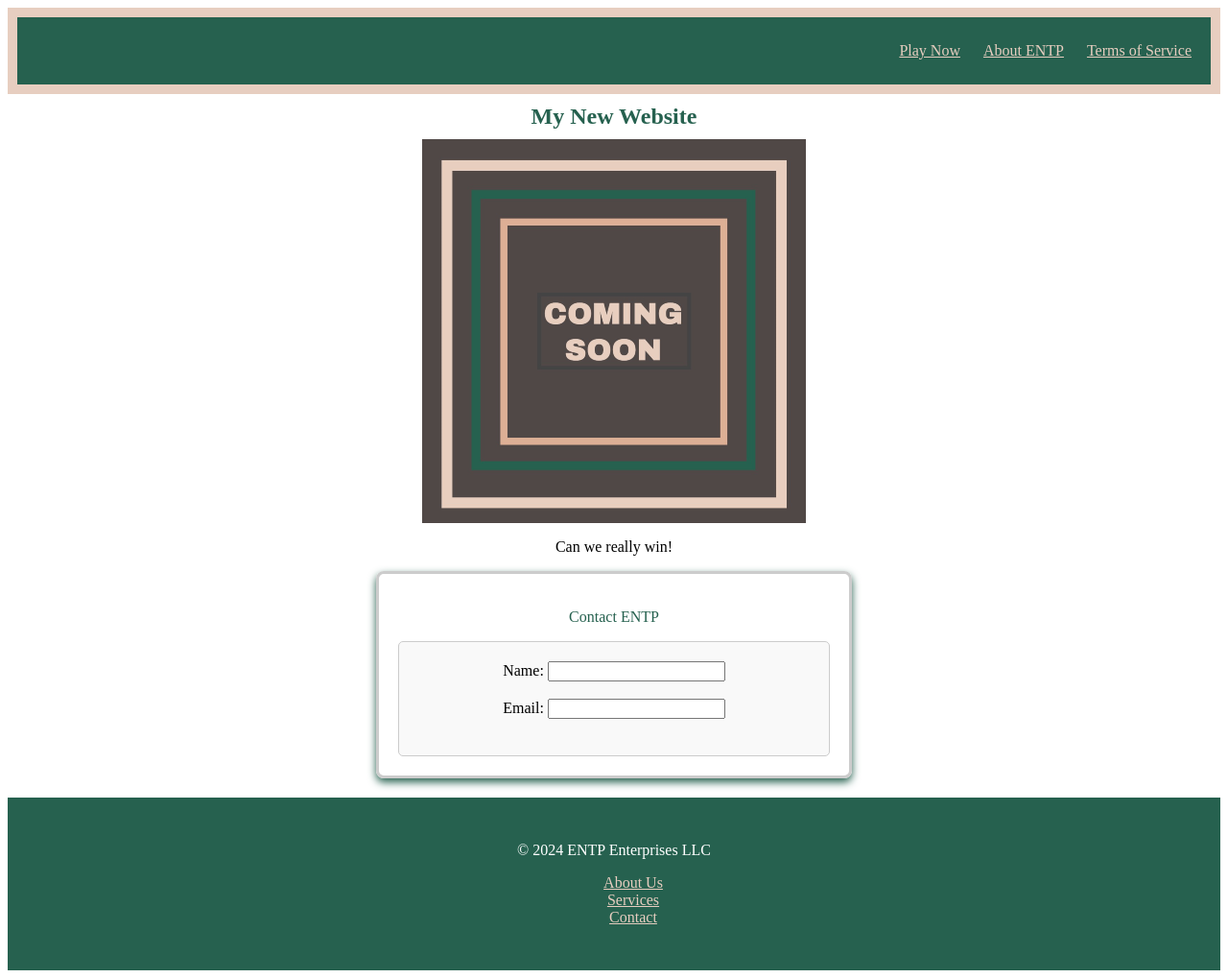
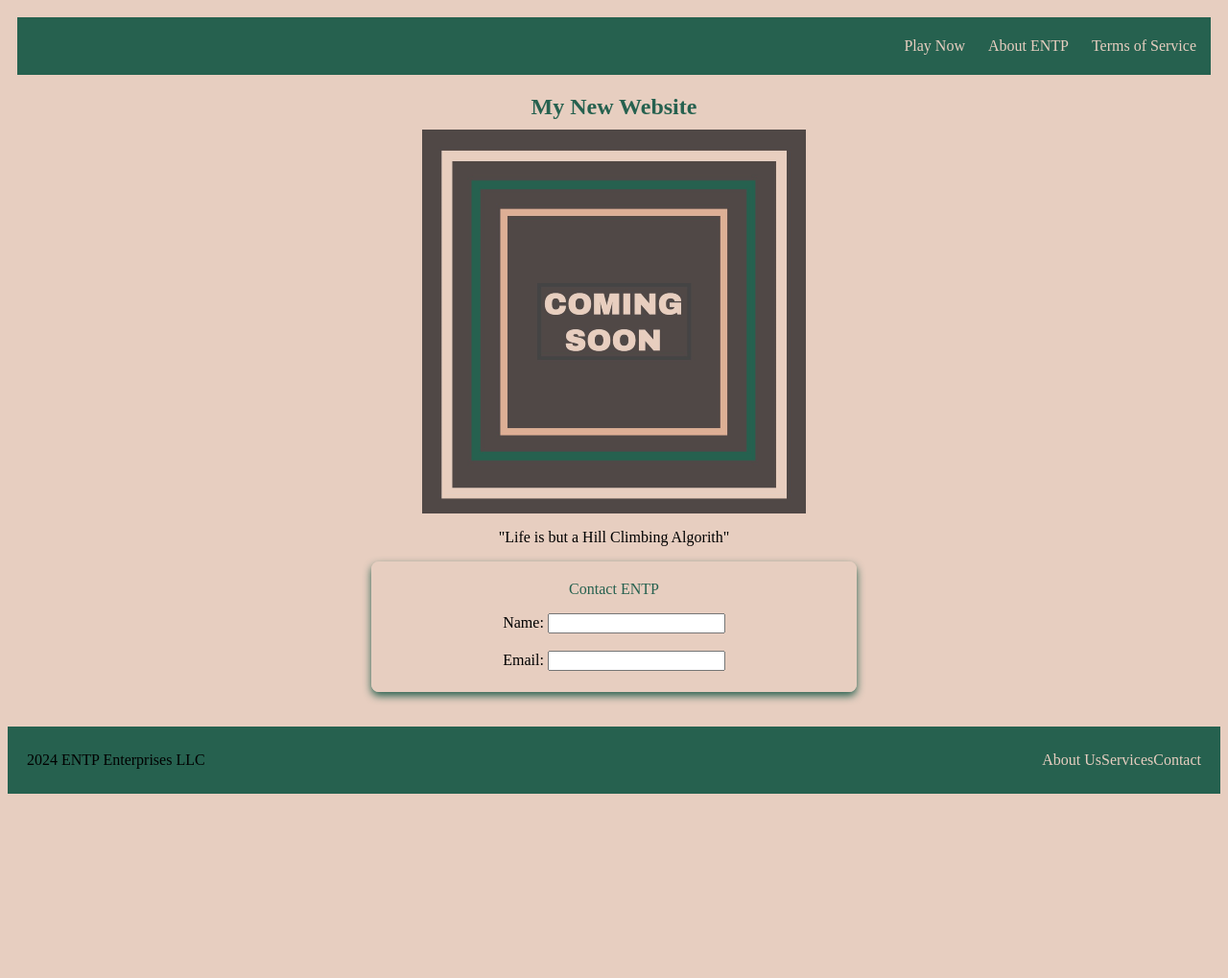
Before and after one commit to ReturnOfENTP/mini-project1, a plain HTML site: page assets/index.html in a window 1280 px wide. Shown: the whole page at 96% size. After the commit the page ends 835 px from the top, so only its background shows below. Drawn offline with Linux system fonts and the light colour scheme.

Commit message:
ballin footer and color matching on fleek

```diff
--- a/assets/css/style.css
+++ b/assets/css/style.css
@@ -7,19 +7,22 @@
 
 }
 
+body {
+    background-color: rgb(231, 206, 192);
+}
+
 a {
     color: rgb(231, 206, 192);
+    text-decoration: none;
 }
-
 
 nav {
     text-align: right;
 }
 
-
 #absolute-nav-section {
     position: static;
-    padding: 10px;
+    padding: 5px;
     background-color: rgb(38, 97, 79);
     border-width: 10px;       /* Set the border width */
     border-style: solid;     /* Set the border style (solid, dashed, dotted, etc.) */
@@ -34,8 +37,6 @@ nav {
 
 #main-landing p {
     text-align: center;
-
-
 }
 
 .lambo-doors {
@@ -44,9 +45,9 @@ margin: auto;
 }
 
 .contact-boys {
-    padding: 20px;
-    border: 3px solid #ccc;
-    width: 450px;
+    padding: rgb(231, 206, 192) 10px;
+    border: 3px solid rgb(231, 206, 192);
+    width: 500px;
     margin: 0 auto;
     border-radius: 8px;
     box-shadow: 0px 4px 8px rgb(38, 97, 79);
@@ -57,12 +58,6 @@ margin: auto;
     color:rgb(38, 97, 79);
 }
 
-.contact-form label,
-.contact-form input {
-    display: block;
-    margin: 10px 0;
-}
-
 #main-landing h1 {
     color: rgb(38, 97, 79);
     display: block;
@@ -71,26 +66,28 @@ margin: auto;
     margin: auto;
 }
 
-
-
 .centered-element {
         position:static;
-
-        padding: 20px;
-        border: 1px solid #ccc;
+        border: 1px solid rgb(231, 206, 192);
         border-radius: 5px;
-        background-color: #f9f9f9;
+        border-color: rgb(231, 206, 192);
+        background-color: rgb(231, 206, 192);
 }
 
-#inline-footer {
-    position: static;
-    padding: 30px;
-    background-color: rgb(38, 97, 79);
-    color: white;
-    text-align: center;
-    margin-top: 20px; /
+.inline-footer {
+    display: flex;
+    justify-content: right;
+    background-color:  rgb(38, 97, 79);
+    padding: 10px 20px;
 }
 
-#inline-footer ul{
+#inline-list {
+    display: flex;
+    justify-content: space-between;
+    width: 100%;
+    align-items: center;
+}
+
+#inline-list ol {
+    display: flex;
     list-style-type: none;
-}
--- a/assets/index.html
+++ b/assets/index.html
@@ -2,7 +2,7 @@
 <html lang="en-US">
 <head>
     <meta charset="UTF-8">
-    <title>Who is ENTP?</title>
+    <title>100 Bottles in the Club</title>
     <link rel="stylesheet" href="./css/style.css">
     <meta name="viewport" content="width=device-width, initial-scale=1.0">
 </head>
@@ -17,46 +17,37 @@
                 <li><a href="">Terms of Service</a></li>
             </ul>
         </nav>
-
     </header>
-
 
     <section id="main-landing">
         <h1>My New Website</h1>
         <img class="lambo-doors" src="image-1.png" alt="Million Dollar Image" >
-        <p>Can we really win!</p>
+        <p>"Life is but a Hill Climbing Algorith"</p>
     </section>
 
-
     <div class="contact-boys" >
-
-            <p>Contact ENTP</p>
-
         <section>
-
             <form class="centered-element" action="/submit" method="post">
-
+                <p>Contact ENTP</p>
                 <label for="name">Name:</label>
                 <input type="text" id="name" name="name" required><br><br>
 
                 <label for="email">Email:</label>
                 <input type="email" id="email" name="email" required><br><br>
+            </form>
+        </section>
+        </div>
+        <br></br>
 
-            </form>
-
-        </section>
-
-    </div>
-
-
-
-    <footer id="inline-footer">
-        <p>&copy; 2024 ENTP Enterprises LLC</p>
-        <ul>
-            <li><a href="#about-ENTP">About Us</a></li>
-            <li><a href="#ENTP-services">Services</a></li>
-            <li><a href="#contact-ENTP">Contact</a></li>
-        </ul>
+    <footer class="inline-footer">
+        <div id="inline-list">
+            <p>2024 ENTP Enterprises LLC</p>
+            <ol>
+                    <li><a href="#about-ENTP">About Us</a></li>
+                    <li><a href="#ENTP-services">Services</a></li>
+                    <li><a href="#contact-ENTP">Contact</a></li>
+            </ol>
+        </div>
     </footer>
 </body>
 </html>
```
